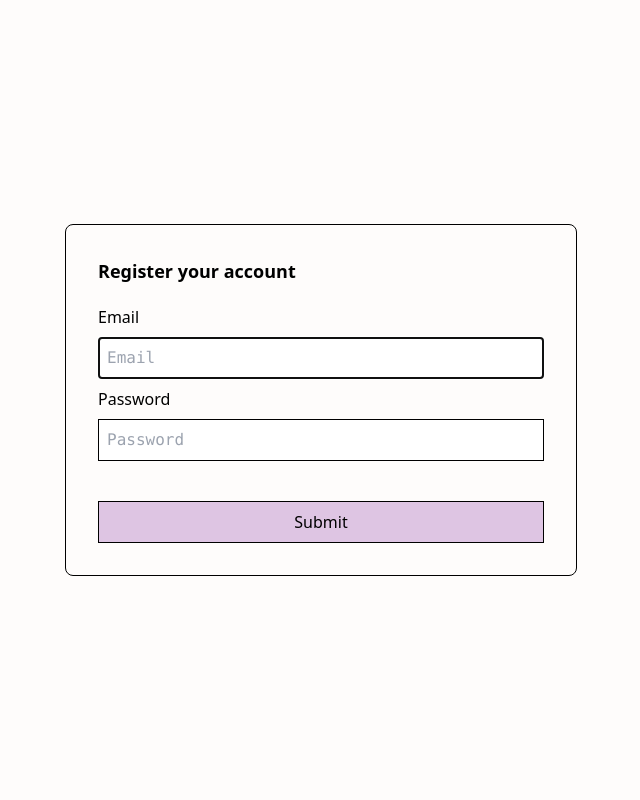
After one commit to Luke1245/ahcs-final-project, a Flask app: page /register in a window 1280 px wide. The commit adds this page. Shown: the whole page, without its empty margins (319-959 px from the left). Run offline with Flask 3, Linux system fonts and the light colour scheme.

Commit message:
Added user registration function

```diff
--- /dev/null
+++ b/app/__init__.py
@@ -0,0 +1,16 @@
+from flask import Flask
+from .auth import auth as auth_blueprint
+import os
+from dotenv import load_dotenv
+
+load_dotenv()
+SECRET_KEY = os.getenv("SECRET_KEY")
+
+def create_app():
+    app = Flask(__name__)
+
+    app.config['SECRET_KEY'] = SECRET_KEY
+
+    app.register_blueprint(auth_blueprint)
+
+    return app
--- /dev/null
+++ b/app/auth.py
@@ -0,0 +1,35 @@
+from flask import Blueprint, render_template, redirect, url_for, request, flash
+from .tools.utils import User, db_connect
+
+auth = Blueprint("auth", __name__)
+
+@auth.route("/login")
+def login():
+    return render_template("index.html")
+
+@auth.route("/register")
+def register():
+    return render_template("register.html")
+
+@auth.route("/register", methods=["POST"])
+def register_post():
+    email = request.form.get('email')
+    password = request.form.get('password')
+
+    try:
+        user = User(email, password)
+    except ValueError as error:
+        flash(str(error))
+    else:
+        connection = db_connect()
+        connection.execute("INSERT INTO users (email, passwordHash) VALUES (?, ?)", (user.email, user.passwordHash))
+        connection.commit()
+        connection.close()
+
+        flash("Successfully registered new user")
+
+    return redirect(url_for('auth.login'))
+
+@auth.route("/logout")
+def logout():
+    pass
--- a/static/dist/output.css
+++ b/app/static/dist/output.css
@@ -16,7 +16,7 @@
   /* 2 */
   border-style: solid;
   /* 2 */
-  border-color: #e5e7eb;
+  border-color: currentColor;
   /* 2 */
 }
 
@@ -544,19 +544,148 @@ video {
   position: static;
 }
 
+.fixed {
+  position: fixed;
+}
+
+.bottom-20 {
+  bottom: 5rem;
+}
+
+.right-10 {
+  right: 2.5rem;
+}
+
+.mx-auto {
+  margin-left: auto;
+  margin-right: auto;
+}
+
 .block {
   display: block;
 }
 
-.text-3xl {
-  font-size: 1.875rem;
-  line-height: 2.25rem;
+.flex {
+  display: flex;
 }
 
-.font-bold {
-  font-weight: 700;
+.min-h-screen {
+  min-height: 100vh;
 }
 
-.underline {
-  text-decoration-line: underline;
+.w-full {
+  width: 100%;
 }
+
+.max-w-lg {
+  max-width: 32rem;
+}
+
+.max-w-md {
+  max-width: 28rem;
+}
+
+.items-center {
+  align-items: center;
+}
+
+.justify-center {
+  justify-content: center;
+}
+
+.space-y-3 > :not([hidden]) ~ :not([hidden]) {
+  --tw-space-y-reverse: 0;
+  margin-top: calc(0.75rem * calc(1 - var(--tw-space-y-reverse)));
+  margin-bottom: calc(0.75rem * var(--tw-space-y-reverse));
+}
+
+.rounded {
+  border-radius: 0.25rem;
+}
+
+.rounded-lg {
+  border-radius: 0.5rem;
+}
+
+.rounded-none {
+  border-radius: 0px;
+}
+
+.border {
+  border-width: 1px;
+}
+
+.border-r-8 {
+  border-right-width: 8px;
+}
+
+.border-thistle {
+  --tw-border-opacity: 1;
+  border-color: rgb(222 197 227 / var(--tw-border-opacity));
+}
+
+.bg-thistle {
+  --tw-bg-opacity: 1;
+  background-color: rgb(222 197 227 / var(--tw-bg-opacity));
+}
+
+.bg-white {
+  --tw-bg-opacity: 1;
+  background-color: rgb(254 252 251 / var(--tw-bg-opacity));
+}
+
+.px-2 {
+  padding-left: 0.5rem;
+  padding-right: 0.5rem;
+}
+
+.px-6 {
+  padding-left: 1.5rem;
+  padding-right: 1.5rem;
+}
+
+.px-8 {
+  padding-left: 2rem;
+  padding-right: 2rem;
+}
+
+.py-2 {
+  padding-top: 0.5rem;
+  padding-bottom: 0.5rem;
+}
+
+.py-4 {
+  padding-top: 1rem;
+  padding-bottom: 1rem;
+}
+
+.py-8 {
+  padding-top: 2rem;
+  padding-bottom: 2rem;
+}
+
+.pt-10 {
+  padding-top: 2.5rem;
+}
+
+.font-mono {
+  font-family: ui-monospace, SFMono-Regular, Menlo, Monaco, Consolas, "Liberation Mono", "Courier New", monospace;
+}
+
+.text-lg {
+  font-size: 1.125rem;
+  line-height: 1.75rem;
+}
+
+.font-semibold {
+  font-weight: 600;
+}
+
+.drop-shadow-lg {
+  --tw-drop-shadow: drop-shadow(0 10px 8px rgb(0 0 0 / 0.04)) drop-shadow(0 4px 3px rgb(0 0 0 / 0.1));
+  filter: var(--tw-blur) var(--tw-brightness) var(--tw-contrast) var(--tw-grayscale) var(--tw-hue-rotate) var(--tw-invert) var(--tw-saturate) var(--tw-sepia) var(--tw-drop-shadow);
+}
+
+.hover\:cursor-pointer:hover {
+  cursor: pointer;
+}
--- /dev/null
+++ b/app/templates/base.html
@@ -0,0 +1,23 @@
+<!doctype html>
+<html lang="en">
+  <head>
+    <meta charset="utf-8">
+    <meta name="viewport" content="width=device-width, initial-scale=1, shrink-to-fit=no">
+    <link rel="stylesheet" href="{{url_for('static',filename='dist/output.css')}}">
+    <title>{% block title %} {% endblock %}</title>
+  </head>
+  <body class="bg-white">
+    {% block content %} {% endblock %}
+    {% with messages = get_flashed_messages() %}
+      {% if messages %}
+        <div id="toast" class="fixed right-10 bottom-20 px-6 py-4 border-r-8 border-thistle bg-white drop-shadow-lg rounded">
+          <p class="text-lg font-mono">
+        {% for message in messages %}
+          {{ message }}
+        {% endfor %}
+          </p>
+        </div>
+      {% endif %}
+    {% endwith %}
+  </body>
+</html>
--- a/templates/index.html
+++ b/app/templates/index.html
@@ -3,7 +3,4 @@
 {% block title %} Test Page {% endblock %}
 
 {% block content %}
-  <h1 class="text-3xl font-bold underline">
-    Hello world!
-  </h1>
 {% endblock %}
--- /dev/null
+++ b/app/templates/register.html
@@ -0,0 +1,26 @@
+{% extends 'base.html' %}
+
+{% block title %} Test Page {% endblock %}
+
+{% block content %}
+    <div class='flex items-center justify-center min-h-screen'>
+        <div class='w-full max-w-lg px-8 py-8 mx-auto bg-white border rounded-lg'>
+            <div class='max-w-md mx-auto space-y-3'>
+                <h3 class="text-lg font-semibold">Register your account</h3>
+                <form action="/register" method="post">
+                    <div>
+                        <label class="block py-2">Email</label>
+                        <input type="email" name="email" class="border w-full py-2 px-2 rounded-none font-mono" autofocus="" placeholder="Email">
+                    </div>
+                    <div>
+                        <label class="block py-2">Password</label>
+                        <input type="password" name="password" class="border w-full py-2 px-2 rounded-none font-mono" placeholder="Password">
+                    </div>
+                    <div class="pt-10">
+                        <input type="submit" class="bg-thistle border hover:cursor-pointer w-full py-2 px-2 rounded-none" value="Submit" >
+                    </div>
+                </form>
+            </div>
+        </div>
+    </div>
+{% endblock %}
--- a/src/init_db.py
+++ b/init_db.py
@@ -1,8 +1,8 @@
 import sqlite3
 
-connection = sqlite3.connect("../database.db")
+connection = sqlite3.connect("./database.db")
 
-with open("../schema.sql") as file:
+with open("./schema.sql") as file:
     connection.executescript(file.read())
 
 connection.commit()
--- a/package.json
+++ b/package.json
@@ -1,5 +1,8 @@
 {
   "devDependencies": {
     "tailwindcss": "^3.3.6"
+  },
+  "scripts": {
+    "compile-css": "npx tailwindcss -i ./app/static/src/input.css -o ./app/static/dist/output.css --watch"
   }
 }
```
Also changed, not shown: app.py (deleted, +0 -12 lines), app/tools/utils.py (added, +38 -0 lines), schema.sql (+10 -8 lines), src/utils.py (deleted, +0 -7 lines), tailwind.config.js (+11 -3 lines), templates/base.html (deleted, +0 -12 lines), app/static/src/input.css (renamed from static/src/input.css), 1 other file.
